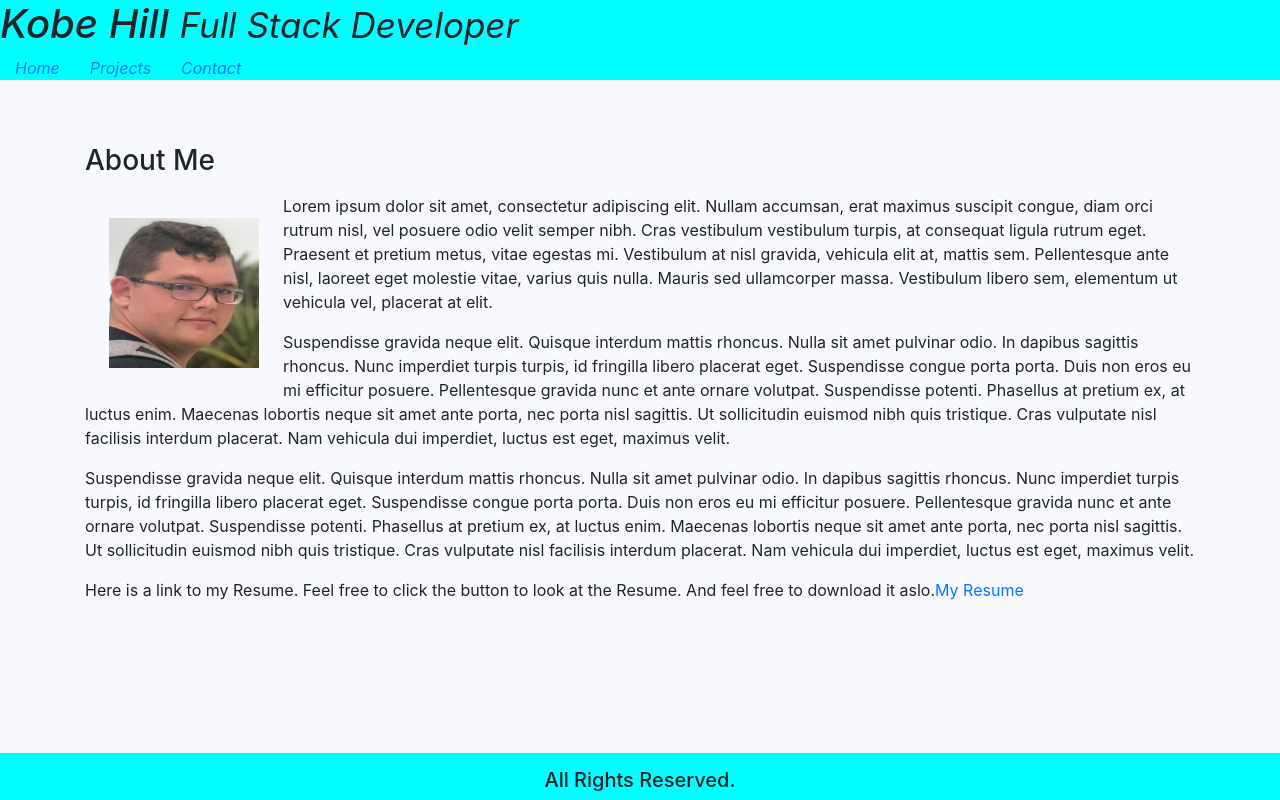
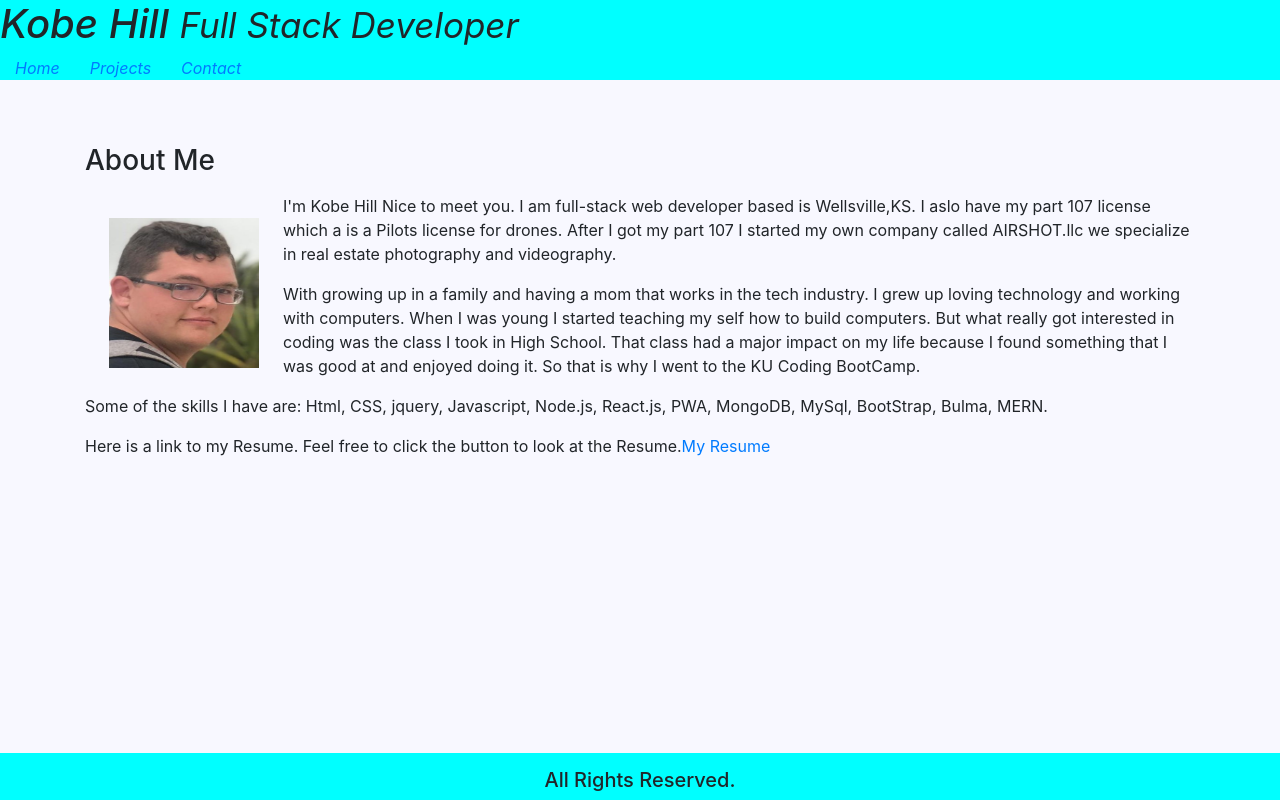
Before and after one commit to Kobehill68/React-Portfolio, a React (Create React App) app: page / in a window 1280 px wide. Built offline with nearby package versions, Linux system fonts and the light colour scheme.

Commit message:
added new projects and link to contact me

```diff
--- a/src/App.css
+++ b/src/App.css
@@ -38,3 +38,21 @@
 .resume:hover{
     color: #ff8000;
 }
+
+.github{
+    margin-left: 1rem;
+
+}
+
+.github:hover{
+    color: #ff8000;
+
+}
+
+.link{
+    margin-left: 1rem;
+}
+
+.link:hover{
+    color: #ff8000;
+}
--- a/src/components/About.js
+++ b/src/components/About.js
@@ -16,34 +16,25 @@ export default class About extends Component {
                         <img className="float-left mr-4 mb-4 mt-4 ml-4" src={logo} width="150" height="150" />
 
                         <p>
-                            Lorem ipsum dolor sit amet, consectetur adipiscing elit. Nullam accumsan, erat maximus suscipit congue,
-                            diam orci rutrum nisl, vel posuere odio velit semper nibh. Cras vestibulum vestibulum turpis, at consequat
-                            ligula rutrum eget. Praesent et pretium metus, vitae egestas mi. Vestibulum at nisl gravida, vehicula elit at,
-                            mattis sem. Pellentesque ante nisl, laoreet eget molestie vitae, varius quis nulla. Mauris sed ullamcorper massa.
-                            Vestibulum libero sem, elementum ut vehicula vel, placerat at elit.
+                            I'm Kobe Hill Nice to meet you. I am full-stack web developer based is Wellsville,KS. I aslo have my part 107 license which a is a Pilots license for drones. After I got my part 107 I started my own company called AIRSHOT.llc we specialize in real estate photography and videography.
                         </p>
 
                         <p>
-                            Suspendisse gravida neque elit. Quisque interdum mattis rhoncus. Nulla sit amet pulvinar odio. In dapibus sagittis
-                            rhoncus. Nunc imperdiet turpis turpis, id fringilla libero placerat eget. Suspendisse congue porta porta. Duis non
-                            eros eu mi efficitur posuere. Pellentesque gravida nunc et ante ornare volutpat. Suspendisse potenti. Phasellus
-                            at pretium ex, at luctus enim. Maecenas lobortis neque sit amet ante porta, nec porta nisl sagittis. Ut sollicitudin
-                            euismod nibh quis tristique. Cras vulputate nisl facilisis interdum placerat. Nam vehicula dui imperdiet,
-                            luctus est eget, maximus velit.
+                            With growing up in a family and having a mom that works in the tech industry. I grew up loving
+                            technology and working with computers. When I was young I started teaching my self how to build
+                            computers. But what really got interested in coding was the class I took in High School. That class
+                            had a major impact on my life because I found something that I was good at and enjoyed doing it. So
+                            that is why I went to the KU Coding BootCamp.
                         </p>
 
                         <p>
-                            Suspendisse gravida neque elit. Quisque interdum mattis rhoncus. Nulla sit amet pulvinar odio. In dapibus sagittis
-                            rhoncus. Nunc imperdiet turpis turpis, id fringilla libero placerat eget. Suspendisse congue porta porta. Duis non
-                            eros eu mi efficitur posuere. Pellentesque gravida nunc et ante ornare volutpat. Suspendisse potenti. Phasellus
-                            at pretium ex, at luctus enim. Maecenas lobortis neque sit amet ante porta, nec porta nisl sagittis. Ut sollicitudin
-                            euismod nibh quis tristique. Cras vulputate nisl facilisis interdum placerat. Nam vehicula dui imperdiet,
-                            luctus est eget, maximus velit.
+                            Some of the skills I have are: Html, CSS, jquery, Javascript, Node.js, React.js, PWA, MongoDB,
+                            MySql, BootStrap, Bulma, MERN.
                         </p>
 
                         <p>
                             Here is a link to my Resume. Feel free to click the button to look at the
-                            Resume. And feel free to download it aslo.
+                            Resume.
                             <a href="https://drive.google.com/file/d/1NmtxrdE4Siam3m6OopJF8_WKhuwEAq25/view?usp=sharing" className='resume'>My Resume</a>
                         </p>
                     </div>
--- a/src/components/Contact.js
+++ b/src/components/Contact.js
@@ -10,8 +10,8 @@ export default class Contact extends Component {
                 <h2 className='mt-3 mb-3'> Contact Me</h2>
                 <div className="row">
                     <div className="col">
-                        <h4>Github: </h4>
-                        <h4>LinkedIn: </h4>
+                        <h4>Github:<a href="https://github.com/Kobehill68" className='github'>github profile</a></h4>
+                        <h4>LinkedIn:<a href="https://www.linkedin.com/in/kobe-hill-49b569189/" className='link'>linkedin profile</a> </h4>
                         <h4>Email: kobehill68@gmail.com</h4>
                     </div>
                 </div>
--- a/src/components/Projects.js
+++ b/src/components/Projects.js
@@ -42,9 +42,7 @@ export default class Projects extends Component {
                     <div className='col-md-4 well'>
                         <div className='project'>
                             <h3>Fitness Tracker</h3>
-                            <p>Lorem ipsum dolor sit amet, consectetur adipiscing elit. Nullam accumsan, erat maximus suscipit congue,
-                            diam orci rutrum nisl, vel posuere odio velit semper nibh. Cras vestibulum vestibulum turpis, at consequat
-                            ligula rutrum eget. Praesent et pretium metus, vitae egestas mi. </p>
+                            <p>This application allows a user to veiw,create and track daily workouts. You can log mulltiple exercises on the current day. You can aslo view stats about the workouts that you have completed. This app makes working out fun. </p>
                             <a href="https://gentle-spire-87547.herokuapp.com/" className="btn btn-primary">Fitness Tracker</a>
                         </div>
                     </div>
@@ -52,9 +50,7 @@ export default class Projects extends Component {
                     <div className='col-md-4 well'>
                         <div className='project'>
                             <h3>Note Taker</h3>
-                            <p>Lorem ipsum dolor sit amet, consectetur adipiscing elit. Nullam accumsan, erat maximus suscipit congue,
-                            diam orci rutrum nisl, vel posuere odio velit semper nibh. Cras vestibulum vestibulum turpis, at consequat
-                            ligula rutrum eget. Praesent et pretium metus, vitae egestas mi.</p>
+                            <p>This program will allow you to record your notes. And save them to a database.If you need help taking noters this is the program for you. You smiply click on the pencil icon in the top right of your screen and this will allow you to create a note. When are done making your note you can then click the save icon to save you note.</p>
                             <a href="https://boiling-gorge-62792.herokuapp.com/" className="btn btn-primary">Note Taker</a>
                         </div>
                     </div>
```
